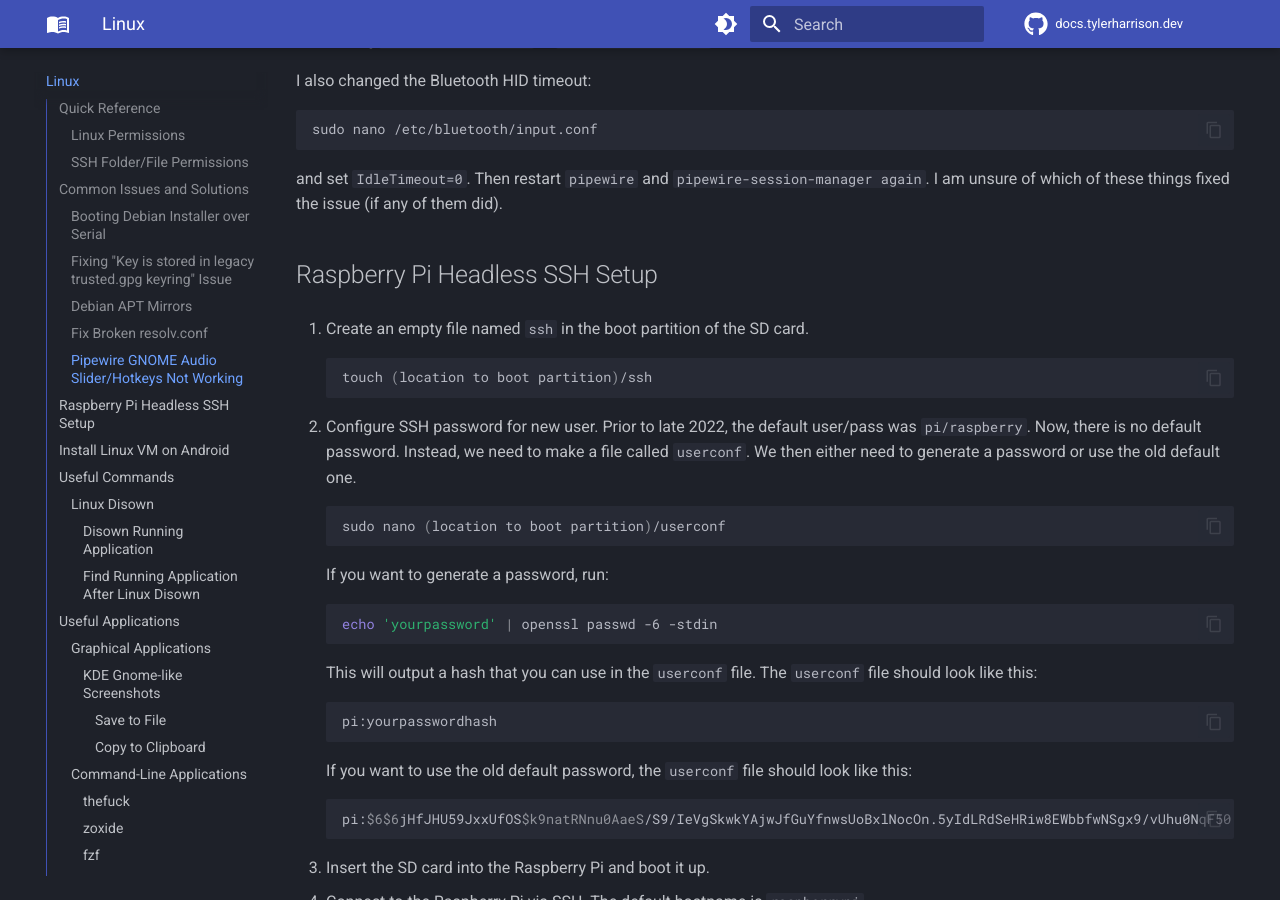
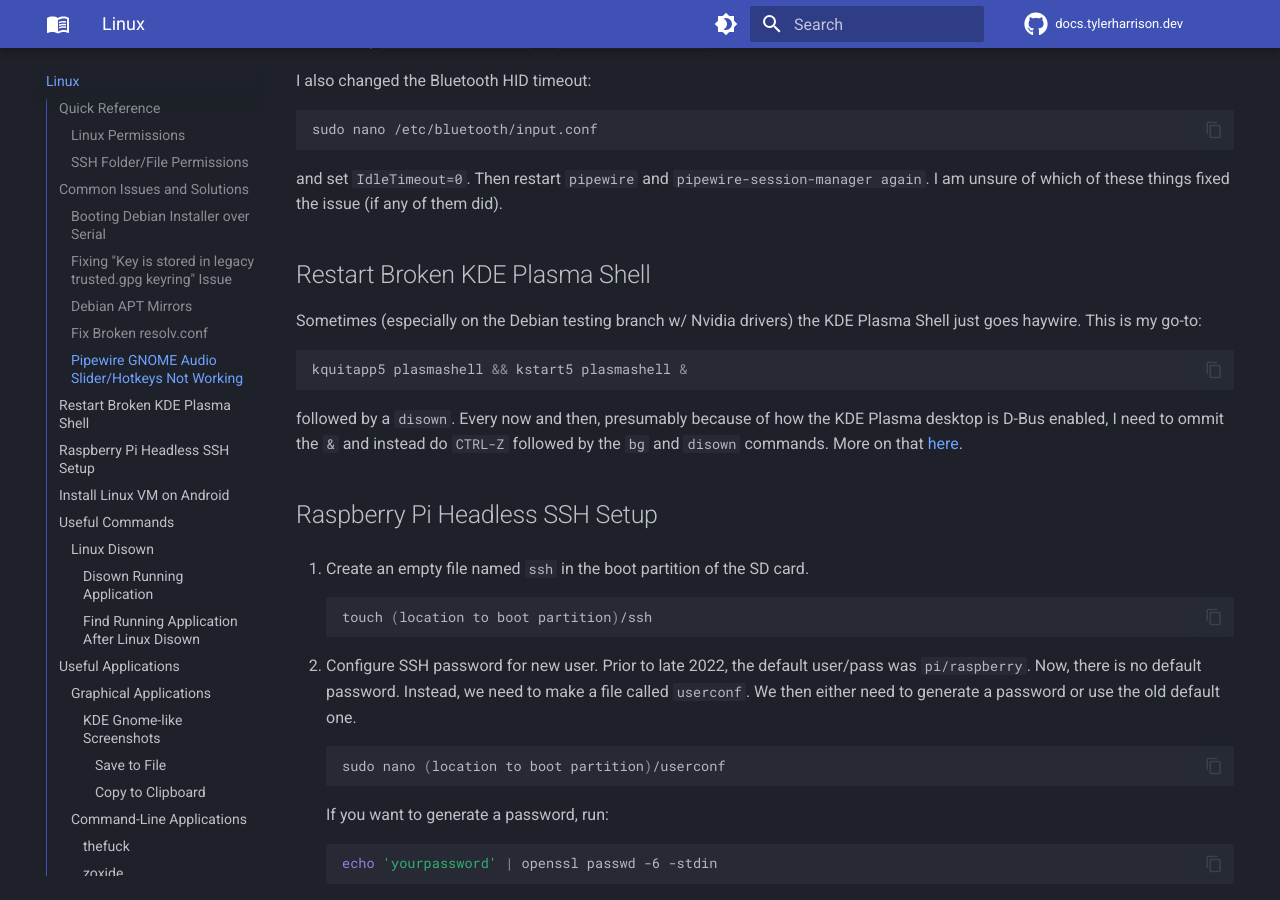
Before and after one commit to williamhatcher/docs.tylerharrison.dev, an MkDocs documentation site: the page built from docs/linux.md, in a window 1280 px wide and 900 px high, scrolled down 4232 px. Built offline with MkDocs 1.6.1 and Material for MkDocs 9.7.7, drawn with Linux system fonts in a browser that asks for light colours; comment, search, counter and statistics services are not loaded.

Commit message:
Update linux.md

````diff
--- a/docs/linux.md
+++ b/docs/linux.md
@@ -162,6 +162,16 @@ sudo nano /etc/bluetooth/input.conf
 ```
 
 and set `IdleTimeout=0`. Then restart `pipewire` and `pipewire-session-manager again`. I am unsure of which of these things fixed the issue (if any of them did).
+
+## Restart Broken KDE Plasma Shell
+
+Sometimes (especially on the Debian testing branch w/ Nvidia drivers) the KDE Plasma Shell just goes haywire. This is my go-to:
+
+```bash
+kquitapp5 plasmashell && kstart5 plasmashell &
+```
+
+followed by a `disown`. Every now and then, presumably because of how the KDE Plasma desktop is D-Bus enabled, I need to ommit the `&` and instead do `CTRL-Z` followed by the `bg` and `disown` commands. More on that [here](#linux-disown).
 
 ## Raspberry Pi Headless SSH Setup
 
````
